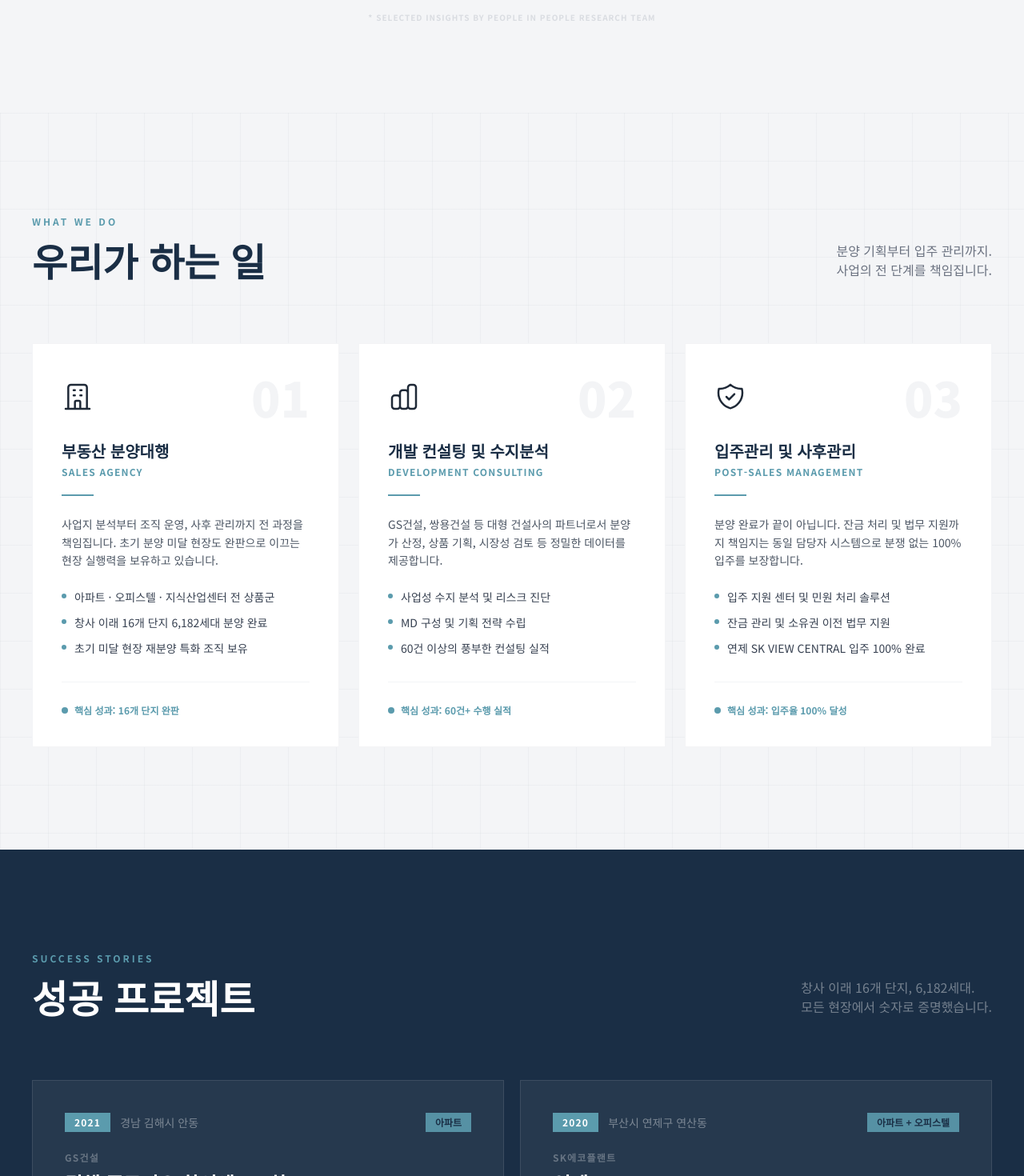
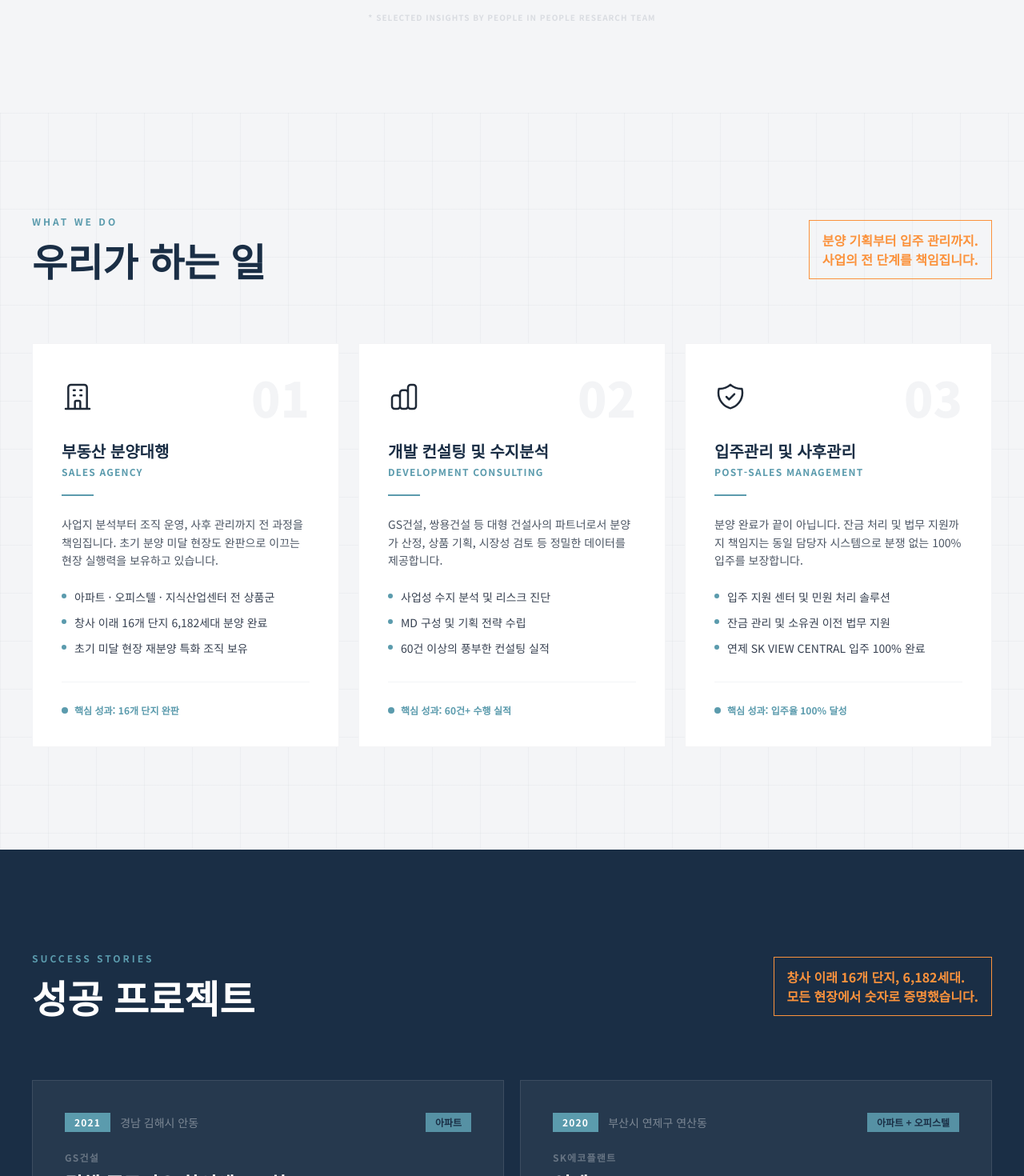
Before and after one commit to pinp10000-v1/pipin-homepage, a Next.js app: page / in a window 1280 px wide. Shown: the part 3661-5131 px from the top of the page at 80% size. Built offline with nearby package versions, Linux system fonts and the light colour scheme.

Commit message:
Add orange bordered boxes to slogan and stats (History + Services)

```diff
--- a/components/Projects.tsx
+++ b/components/Projects.tsx
@@ -88,8 +88,10 @@ export default function Projects() {
             </h2>
           </div>
           <p className="text-white/40 text-sm md:text-base max-w-xs leading-relaxed">
-            창사 이래 16개 단지, 6,182세대.
-            <br />모든 현장에서 숫자로 증명했습니다.
+            <span className="block border border-orange-400 text-orange-400 px-4 py-3 rounded-none font-semibold">
+              창사 이래 16개 단지, 6,182세대.
+              <br />모든 현장에서 숫자로 증명했습니다.
+            </span>
           </p>
         </div>
 
--- a/components/Services.tsx
+++ b/components/Services.tsx
@@ -91,8 +91,10 @@ export default function Services() {
             </h2>
           </div>
           <p className="text-gray-500 text-sm md:text-base max-w-xs leading-relaxed">
-            분양 기획부터 입주 관리까지.
-            <br />사업의 전 단계를 책임집니다.
+            <span className="block border border-orange-400 text-orange-400 px-4 py-3 rounded-none font-semibold">
+              분양 기획부터 입주 관리까지.
+              <br />사업의 전 단계를 책임집니다.
+            </span>
           </p>
         </div>
 
```
